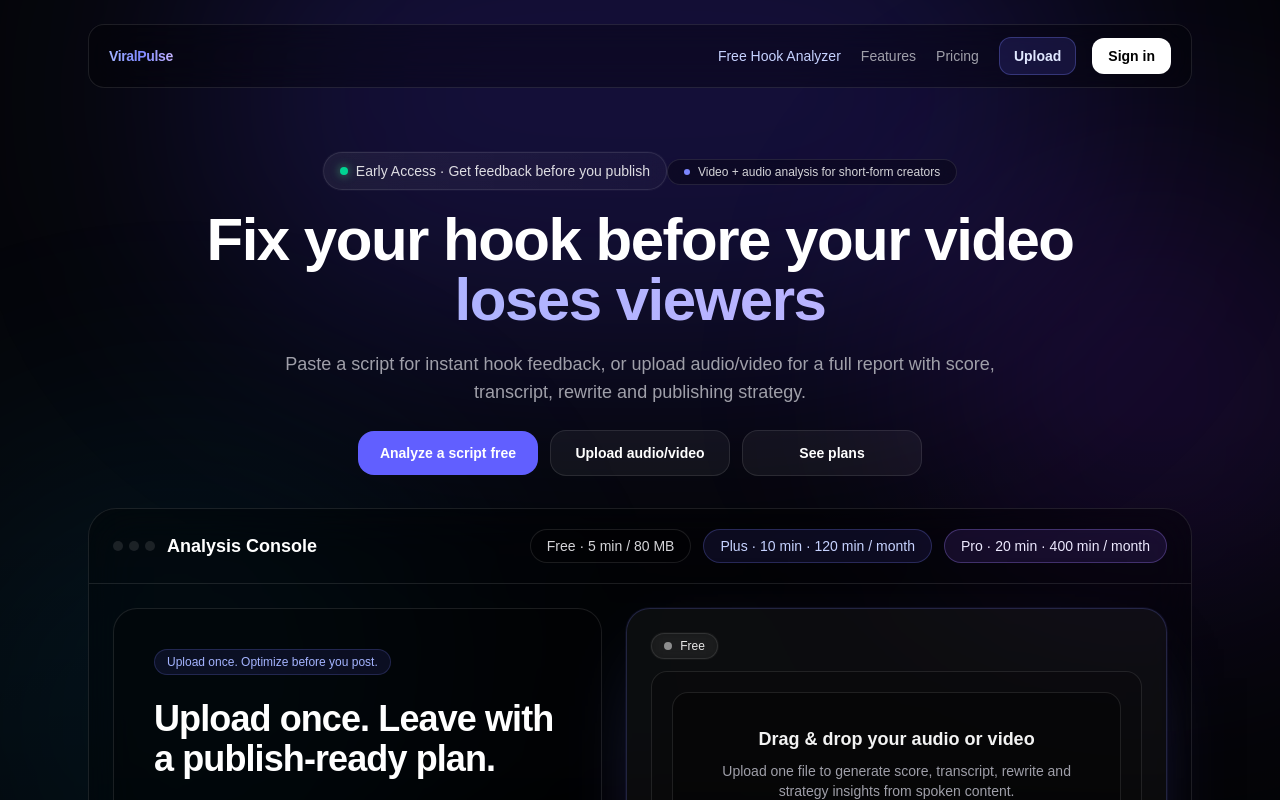
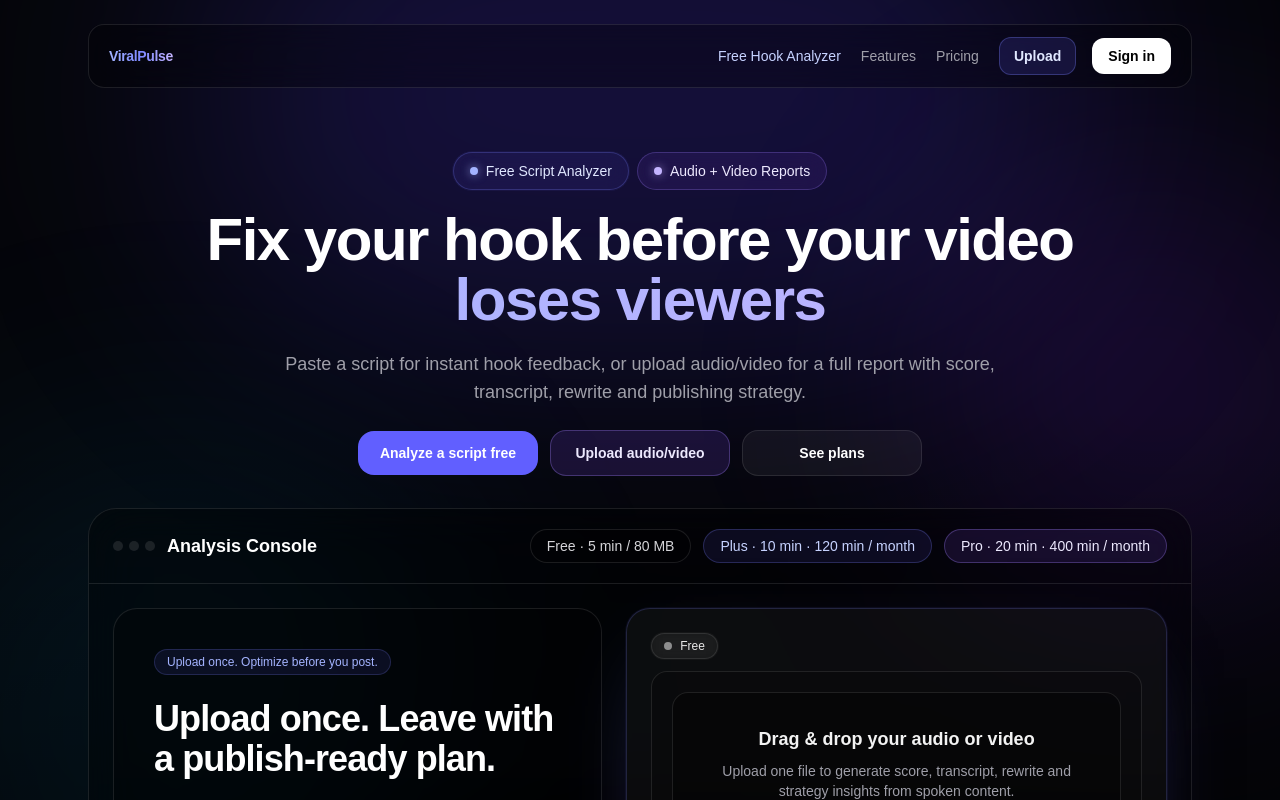
Before and after one commit to nicolaslezard-sketch/viralpulse, a Next.js app: page / in a window 1280 px wide. Shown: the top 800 px of the page. Built offline with nearby package versions, Linux system fonts and the light colour scheme; no server answers.

Commit message:
Refine hero positioning and CTAs

```diff
--- a/src/app/page.tsx
+++ b/src/app/page.tsx
@@ -23,14 +23,16 @@
 
       {/* HERO */}
       <section className="mx-auto max-w-6xl px-6 pb-8 pt-12 text-center md:pt-16">
-        <div className="inline-flex items-center gap-2 rounded-full border border-white/10 bg-linear-to-r from-white/[0.06] to-white/[0.03] px-4 py-2 text-sm font-medium text-white/85 shadow-[0_0_0_1px_rgba(255,255,255,0.03)] backdrop-blur-md">
-          <span className="inline-block h-2 w-2 rounded-full bg-emerald-400 shadow-[0_0_10px_rgba(74,222,128,0.7)]" />
-          <span>Early Access · Get feedback before you publish</span>
-        </div>
+        <div className="flex flex-wrap items-center justify-center gap-2">
+          <div className="inline-flex items-center gap-2 rounded-full border border-indigo-400/25 bg-indigo-500/10 px-4 py-2 text-sm font-medium text-indigo-100 shadow-[0_0_0_1px_rgba(99,102,241,0.08)] backdrop-blur-md">
+            <span className="inline-block h-2 w-2 rounded-full bg-indigo-300 shadow-[0_0_10px_rgba(165,180,252,0.7)]" />
+            <span>Free Script Analyzer</span>
+          </div>
 
-        <div className="inline-flex items-center gap-2 rounded-full border border-white/10 bg-black/30 px-4 py-1 text-xs text-zinc-300 backdrop-blur">
-          <span className="h-1.5 w-1.5 rounded-full bg-indigo-400" />
-          Video + audio analysis for short-form creators{" "}
+          <div className="inline-flex items-center gap-2 rounded-full border border-violet-400/25 bg-violet-500/10 px-4 py-2 text-sm font-medium text-violet-100 backdrop-blur-md">
+            <span className="h-2 w-2 rounded-full bg-violet-300 shadow-[0_0_10px_rgba(196,181,253,0.65)]" />
+            <span>Audio + Video Reports</span>
+          </div>
         </div>
 
         <h1 className="mt-5 text-4xl font-extrabold tracking-tight sm:text-5xl md:text-6xl">
@@ -55,7 +57,7 @@
 
           <Link
             href="/#analyze"
-            className="inline-flex min-w-45 items-center justify-center rounded-2xl border border-white/10 bg-white/5 px-5 py-3 text-sm font-semibold text-white transition hover:bg-white/10"
+            className="inline-flex min-w-45 items-center justify-center rounded-2xl border border-violet-400/30 bg-violet-500/15 px-5 py-3 text-sm font-semibold text-violet-100 transition hover:border-violet-300/50 hover:bg-violet-500/25 hover:text-white"
           >
             Upload audio/video
           </Link>
```
